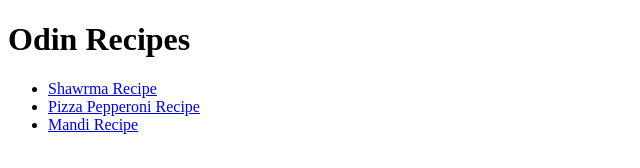
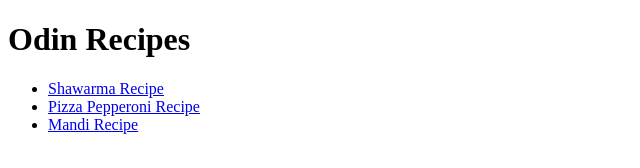
Before and after one commit to ozeee11/odin-recipes, a plain HTML site: page index.html in a window 1280 px wide. Shown: the full height of the page, 0-640 px from the left. Drawn offline with Linux system fonts and the light colour scheme.

Commit message:
add letter a on Shawarma

```diff
--- a/index.html
+++ b/index.html
@@ -7,7 +7,7 @@
 <body>
     <h1>Odin Recipes</h1>
     <ul>
-    <li><a href="./recipes/shawarma.html" target="_blank" rel="noreferrer">Shawrma Recipe</a></li>
+    <li><a href="./recipes/shawarma.html" target="_blank" rel="noreferrer">Shawarma Recipe</a></li>
    <li><a href="./recipes/PizzaPepperoni.html" target="_blank" rel="noreferrer">Pizza Pepperoni Recipe</a></li>
         <li><a href="./recipes/Mandi.html" target="_blank" rel="noreferrer">Mandi Recipe</a></li>
 </ul>
```
